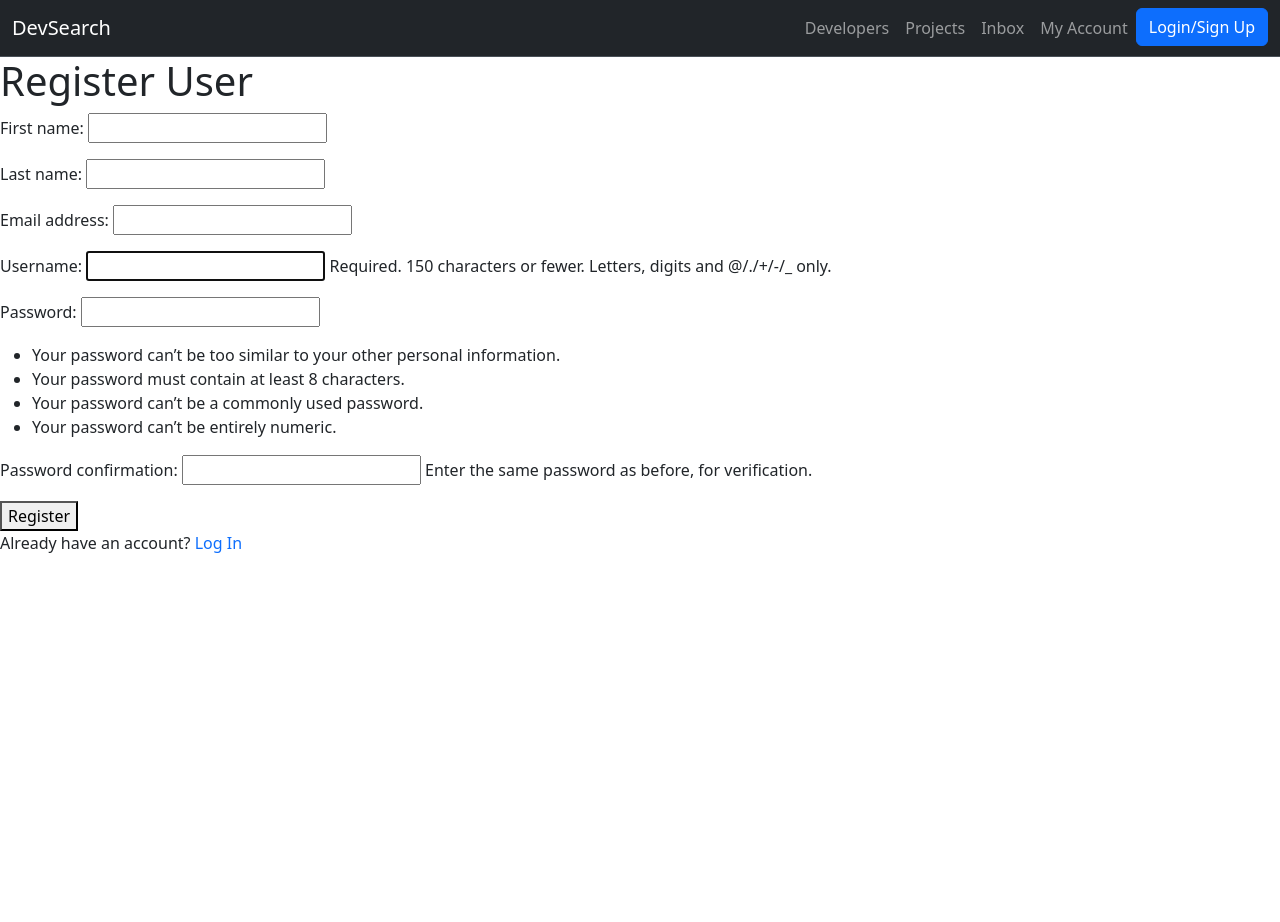
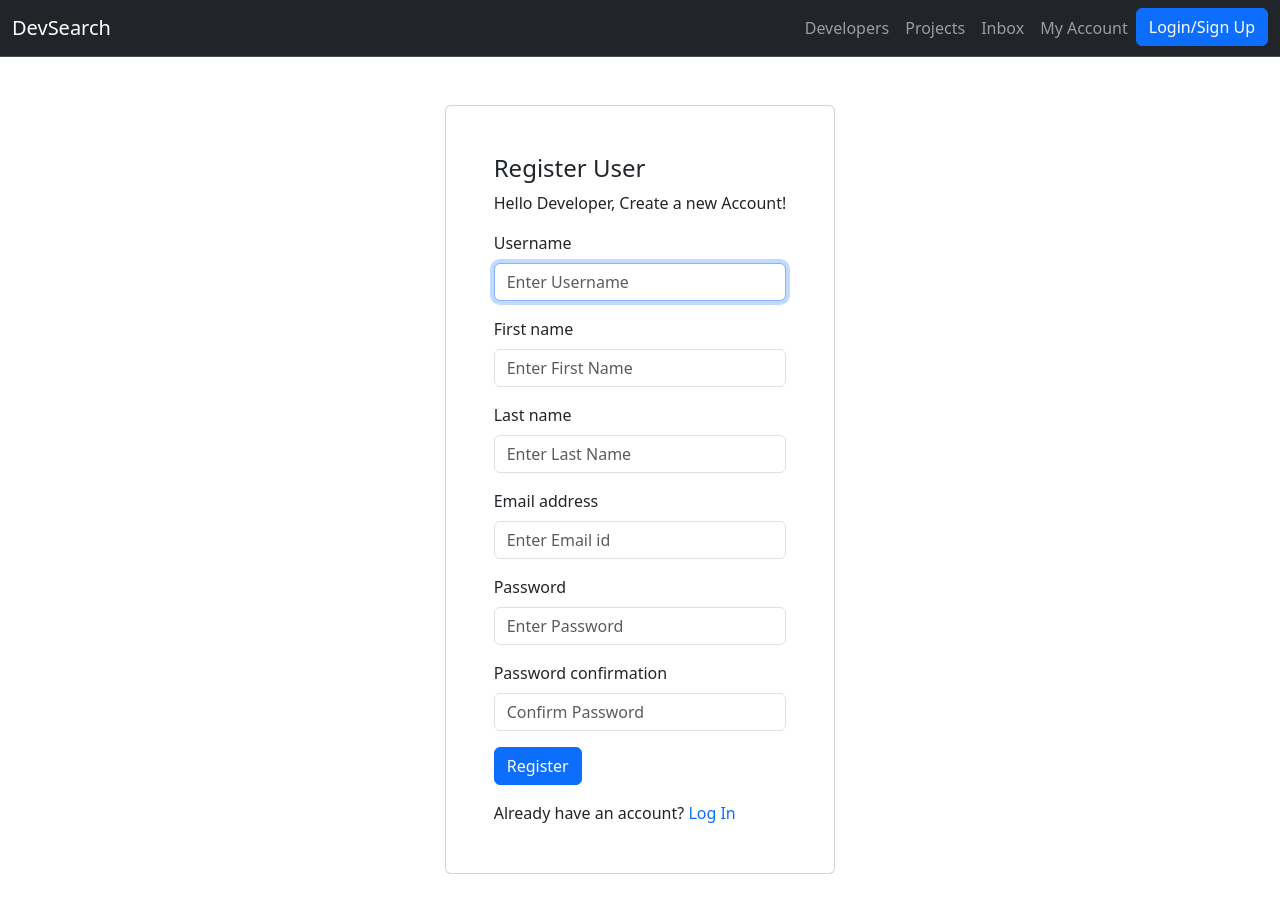
Before and after one commit to indranildeveloper/devsearch, a Django app: page /register/ in a window 1280 px wide. Before the commit the page ends 553 px from the top, so only its background shows below. Run offline with Django 5.2, Linux system fonts and the light colour scheme; some libraries are stand-ins or nearby versions.

Commit message:
style login and register pages
Signed-off-by: Indranil Halder <indranilhalder.dev@gmail.com>

```diff
--- a/templates/main.html
+++ b/templates/main.html
@@ -20,9 +20,18 @@
     <body>
         {% include "navbar.html" %}
         {% if messages %}
-            <ul>
-                {% for message in messages %}<li>{{ message }}</li>{% endfor %}
-            </ul>
+            <div class="container mt-5">
+                {% for message in messages %}
+                    <div class="alert alert-{% if message.tags == 'error' %}danger{% else %}{{ message.tags }}{% endif %} alert-dismissible fade show"
+                         role="alert">
+                        <span>{{ message }}</span>
+                        <button type="button"
+                                class="btn-close"
+                                data-bs-dismiss="alert"
+                                aria-label="Close"></button>
+                    </div>
+                {% endfor %}
+            </div>
         {% endif %}
         {% block content %}
         {% endblock content %}
--- a/users/forms.py
+++ b/users/forms.py
@@ -7,10 +7,58 @@ class CustomUserCreationForm(UserCreationForm):
     class Meta:
         model = User
         fields = [
+            "username",
             "first_name",
             "last_name",
             "email",
-            "username",
             "password1",
             "password2",
         ]
+
+    def __init__(self, *args, **kwargs):
+        super(CustomUserCreationForm, self).__init__(*args, **kwargs)
+        self.fields["first_name"].widget.attrs.update(
+            {
+                "class": "form-control",
+                "id": "First name",
+                "placeholder": "Enter First Name",
+            }
+        )
+        self.fields["last_name"].widget.attrs.update(
+            {
+                "class": "form-control",
+                "id": "Last name",
+                "placeholder": "Enter Last Name",
+            }
+        )
+        self.fields["email"].widget.attrs.update(
+            {
+                "class": "form-control",
+                "id": "Email address",
+                "placeholder": "Enter Email id",
+                "type": "email",
+            }
+        )
+        self.fields["username"].widget.attrs.update(
+            {
+                "class": "form-control",
+                "id": "Username",
+                "placeholder": "Enter Username",
+            }
+        )
+        self.fields["password1"].widget.attrs.update(
+            {
+                "class": "form-control",
+                "id": "Password",
+                "placeholder": "Enter Password",
+                "type": "password",
+            }
+        )
+        self.fields["password2"].widget.attrs.update(
+            {
+                "class": "form-control",
+                "id": "Password confirmation",
+                "placeholder": "Confirm Password",
+                "type": "password",
+            }
+        )
--- a/users/templates/users/login_register.html
+++ b/users/templates/users/login_register.html
@@ -1,24 +1,65 @@
 {% extends "main.html" %}
 {% block content %}
+    <main class="container d-flex align-items-center justify-content-center">
+        <div class="my-5">
             {% if page == "register" %}
-        <h1>Register User</h1>
+                <div class="card">
+                    <div class="card-body p-5">
+                        <h4 class="card-title">Register User</h4>
+                        <p class="card-text">Hello Developer, Create a new Account!</p>
                         <form action="{% url 'register' %}" method="post">
                             {% csrf_token %}
-            {{ form.as_p }}
-            <button type="submit">Register</button>
+                            {% for field in form %}
+                                <div class="mb-3">
+                                    <label for="{{ field.label }}" class="form-label">{{ field.label }}</label>
+                                    {{ field }}
+                                    {% comment %} {% if field.help_text %}<small class="form-text">{{ field.help_text }}</small>{% endif %} {% endcomment %}
+                                    {% for error in field.errors %}<p class="text-danger">{{ error }}</p>{% endfor %}
+                                </div>
+                            {% endfor %}
+                            <div class="mb-3">
+                                <button type="submit" class="btn btn-primary">Register</button>
+                            </div>
                         </form>
-        <p>
+                        <p class="mb-0">
                             Already have an account? <a href="{% url 'login' %}">Log In</a>
                         </p>
+                    </div>
+                </div>
             {% else %}
+                <div class="card">
+                    <div class="card-body p-5">
+                        <h4 class="card-title">Account Login</h4>
+                        <p class="card-text">Hello Developer, Welcome Back!</p>
                         <form action="{% url 'login' %}" method="post">
                             {% csrf_token %}
-            <input type="text" name="username" placeholder="Enter Username">
-            <input type="password" name="password" placeholder="Enter Password">
-            <button type="submit">Log In</button>
+                            <div class="mb-3">
+                                <label for="username" class="form-label">Username</label>
+                                <input id="username"
+                                       type="text"
+                                       name="username"
+                                       class="form-control"
+                                       placeholder="Enter Username">
+                            </div>
+                            <div class="mb-3">
+                                <label for="password" class="form-label">Password</label>
+                                <input id="password"
+                                       type="password"
+                                       name="password"
+                                       class="form-control"
+                                       placeholder="Enter Password">
+                            </div>
+                            <div class="d-flex justify-content-between align-items-center mb-3">
+                                <button type="submit" class="btn btn-primary">Log In</button>
+                                <a href="#">Forget Password</a>
+                            </div>
                         </form>
-        <p>
+                        <p class="mb-0">
                             Do not have an account? <a href="{% url 'register' %}">Sign Up</a>
                         </p>
+                    </div>
+                </div>
             {% endif %}
+        </div>
+    </main>
 {% endblock content %}
--- a/users/views.py
+++ b/users/views.py
@@ -26,7 +26,7 @@ def user_profile(request, pk):
 
 
 def login_user(request):
-    page = "register"
+    page = "login"
     if request.user.is_authenticated:
         return redirect("profiles")
 
@@ -46,8 +46,8 @@ def login_user(request):
             return redirect("profiles")
         else:
             messages.error(request, "Username or Password is incorrect!")
-
-    return render(request, "users/login_register.html")
+    context = {"page": page}
+    return render(request, "users/login_register.html", context)
 
 
 def register_user(request):
```
Also changed, not shown: requirements.txt (added, +30 -0 lines). Lines whose indentation alone changed are shown as unchanged.
